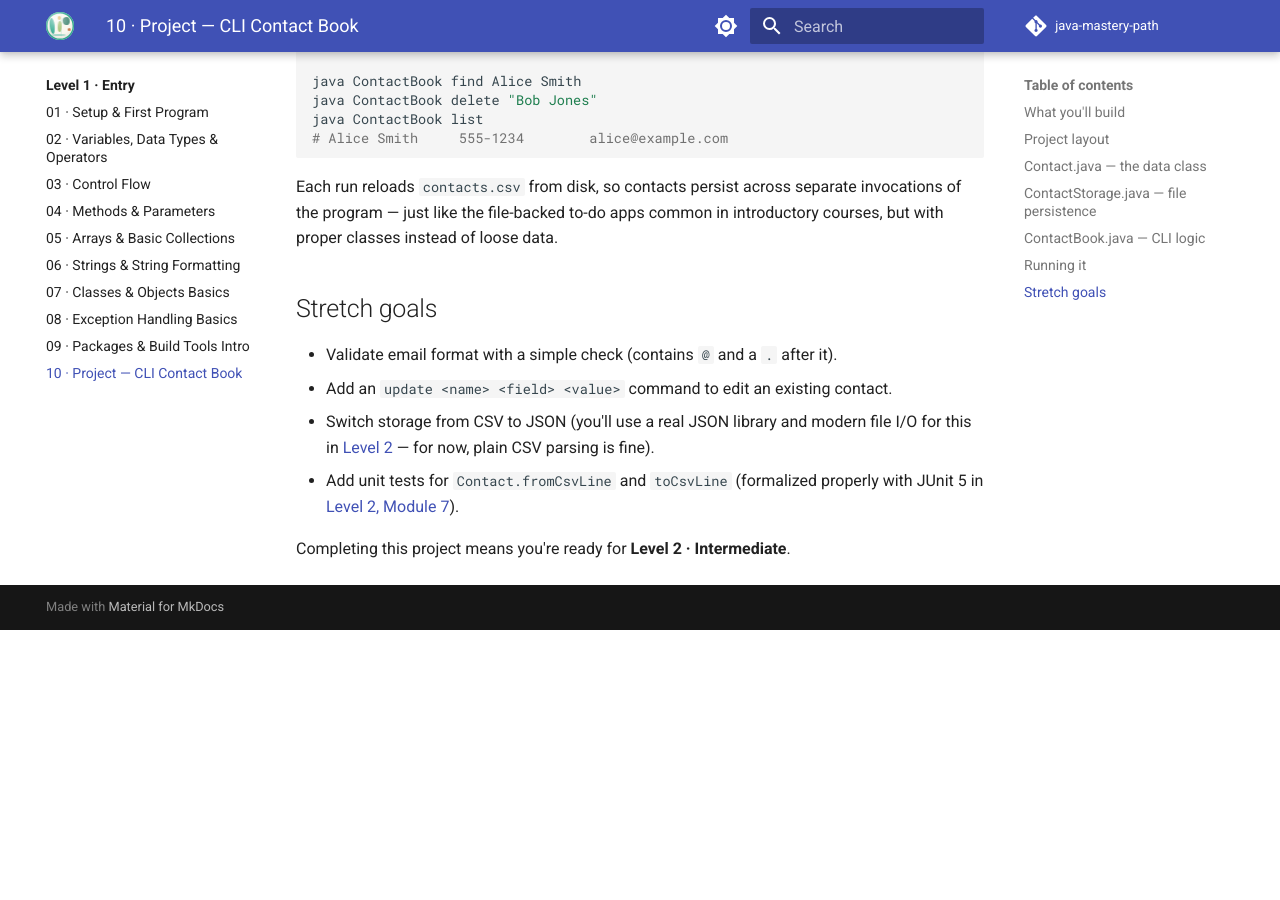
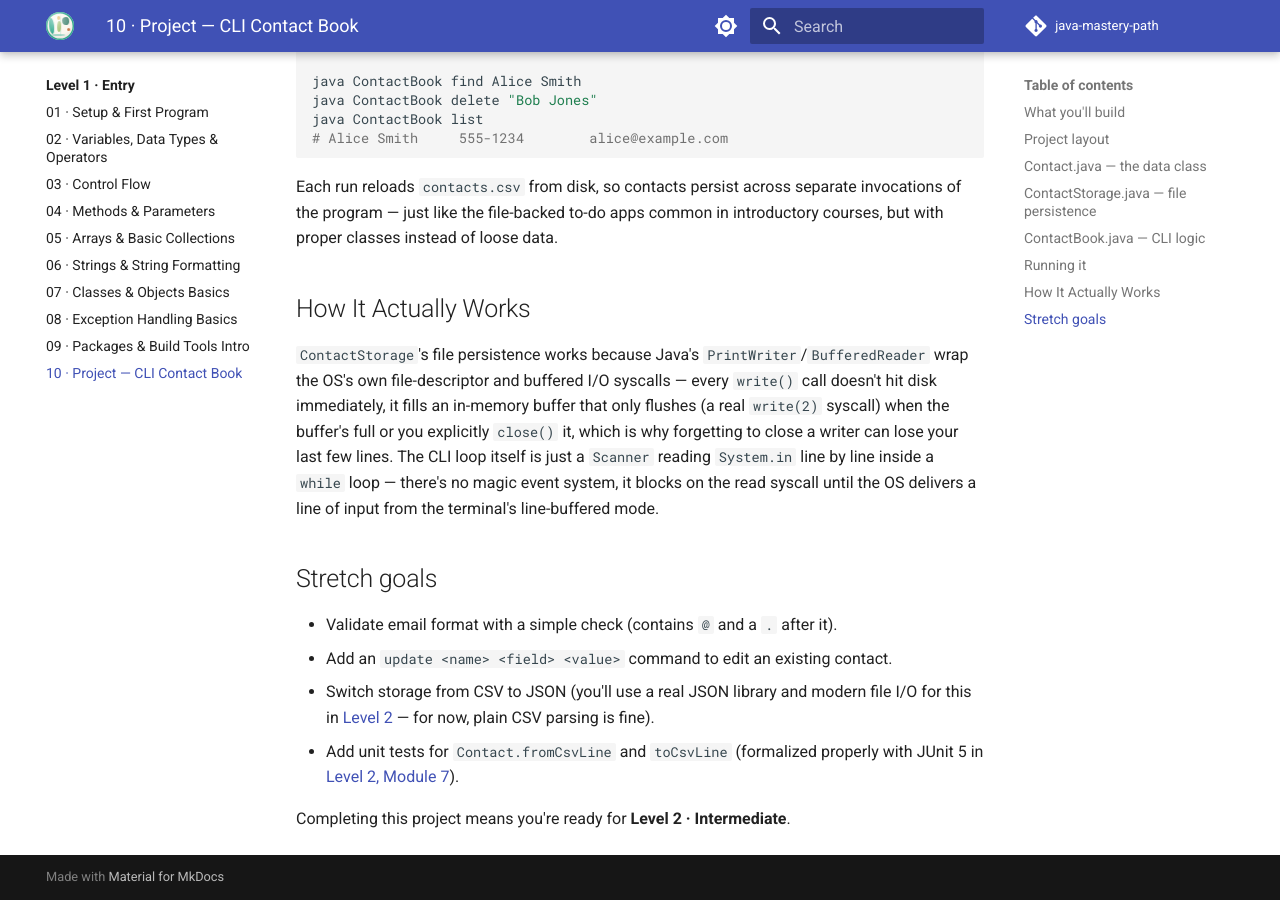
Before and after one commit to SIGILIPELLI/java-mastery-path, an MkDocs documentation site: the page built from docs/level-1/10-project-contact-book.md, in a window 1280 px wide and 900 px high, scrolled down 4536 px. Built offline with MkDocs 1.6.1 and Material for MkDocs 9.7.7, drawn with Linux system fonts in a browser that asks for light colours; comment, search, counter and statistics services are not loaded; before the commit the page ends 5166 px from its top, so only the background shows below that.

Commit message:
Add 'How It Actually Works' explanations to remaining real content modules
Co-Authored-By: Claude Sonnet 5 <noreply@anthropic.com>

```diff
--- a/docs/level-1/10-project-contact-book.md
+++ b/docs/level-1/10-project-contact-book.md
@@ -229,6 +229,10 @@ Each run reloads `contacts.csv` from disk, so contacts persist across separate
 invocations of the program — just like the file-backed to-do apps common in
 introductory courses, but with proper classes instead of loose data.
 
+## How It Actually Works
+
+`ContactStorage`'s file persistence works because Java's `PrintWriter`/`BufferedReader` wrap the OS's own file-descriptor and buffered I/O syscalls — every `write()` call doesn't hit disk immediately, it fills an in-memory buffer that only flushes (a real `write(2)` syscall) when the buffer's full or you explicitly `close()` it, which is why forgetting to close a writer can lose your last few lines. The CLI loop itself is just a `Scanner` reading `System.in` line by line inside a `while` loop — there's no magic event system, it blocks on the read syscall until the OS delivers a line of input from the terminal's line-buffered mode.
+
 ## Stretch goals
 
 - Validate email format with a simple check (contains `@` and a `.` after it).
```
Also changed, not shown: docs/level-2/10-project-inventory-system.md (+4 -0 lines), docs/level-3/11-project-rest-api-db.md (+4 -0 lines), docs/level-4/10-capstone-project.md (+4 -0 lines).
